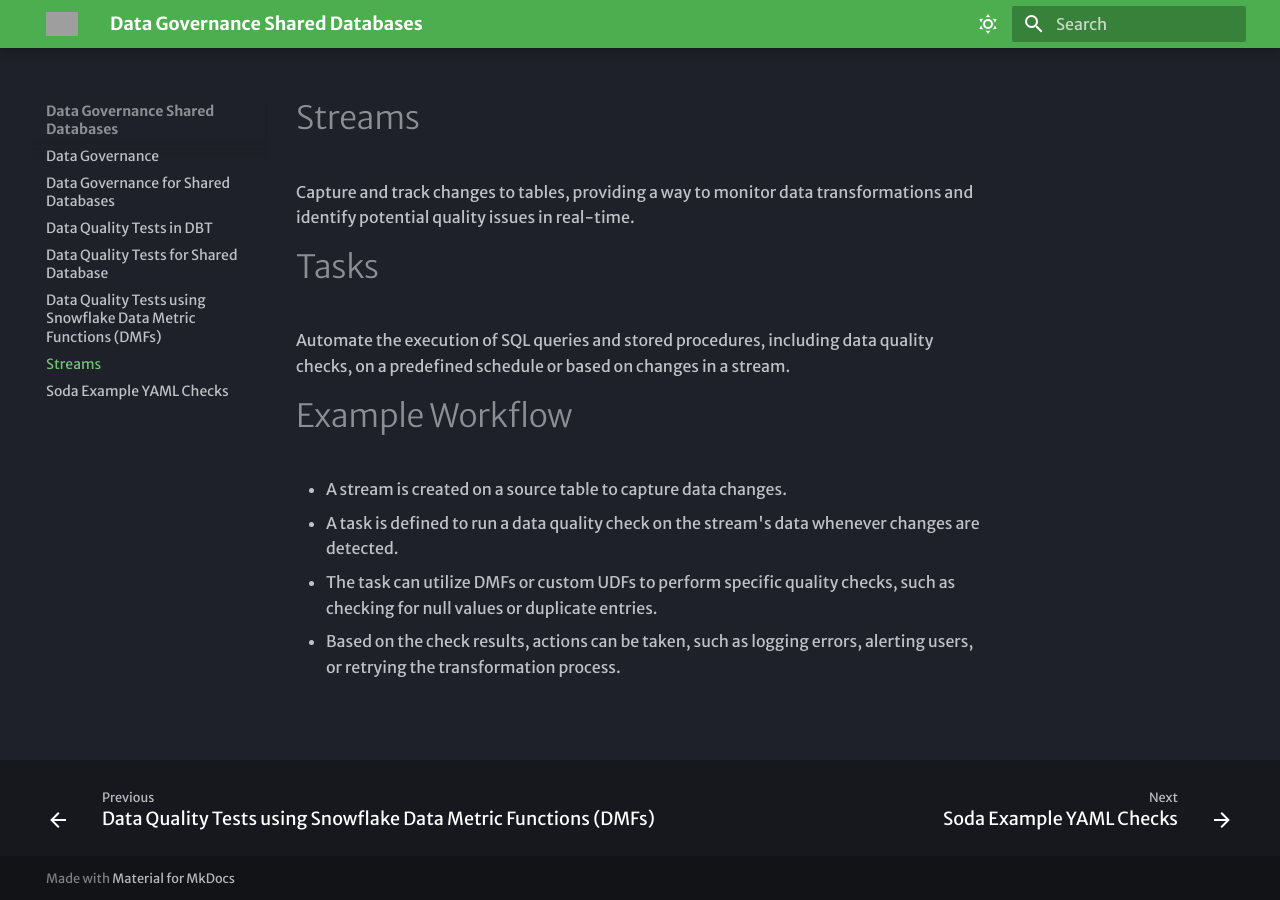
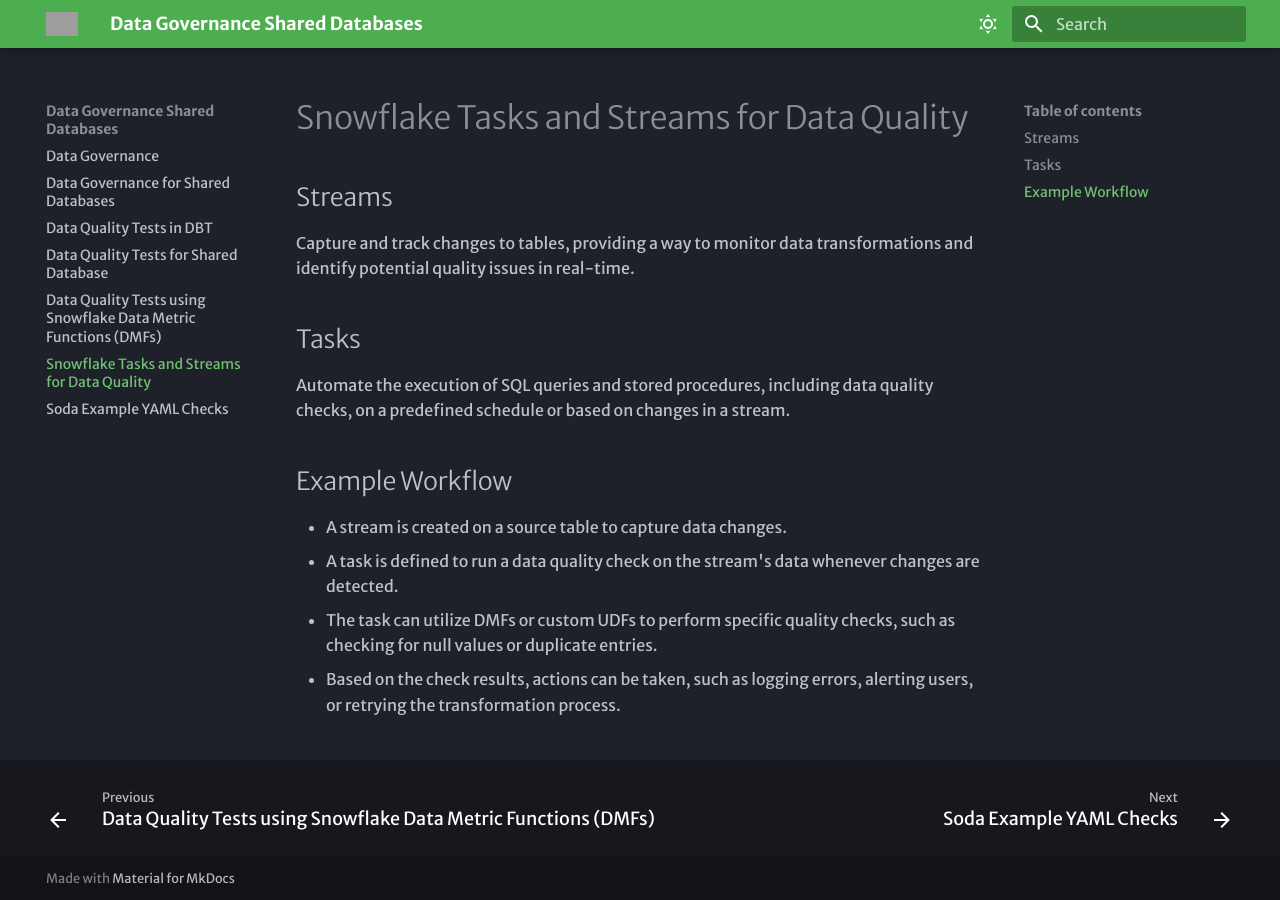
Before and after one commit to svc-bi-concepts/mkdocs-data-quality, an MkDocs documentation site: the page built from docs/snowflake-tasks-and-streams-for-data-quality.md, in a window 1280 px wide. Built offline with MkDocs 1.6.1 and Material for MkDocs 9.7.7, drawn with Linux system fonts in a browser that asks for light colours; some web fonts are replaced; grey boxes are pictures that could not be loaded.

Commit message:
udpate tasks and streams

```diff
--- a/docs/snowflake-tasks-and-streams-for-data-quality.md
+++ b/docs/snowflake-tasks-and-streams-for-data-quality.md
@@ -1,9 +1,11 @@
-# Streams
+# Snowflake Tasks and Streams for Data Quality
+
+## Streams
 Capture and track changes to tables, providing a way to monitor data transformations and identify potential quality issues in real-time.
-# Tasks
+## Tasks
 Automate the execution of SQL queries and stored procedures, including data quality checks, on a predefined schedule or based on changes in a stream.
 
-# Example Workflow
+## Example Workflow
 - A stream is created on a source table to capture data changes.
 - A task is defined to run a data quality check on the stream's data whenever changes are detected.
 - The task can utilize DMFs or custom UDFs to perform specific quality checks, such as checking for null values or duplicate entries.
```
